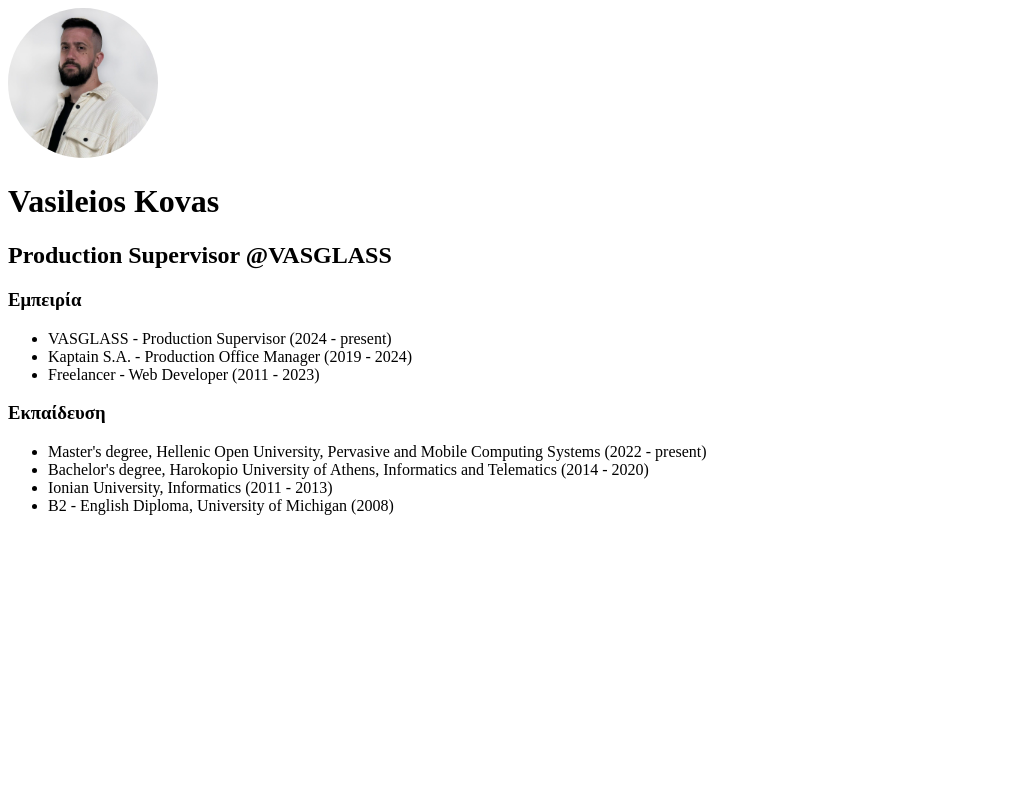
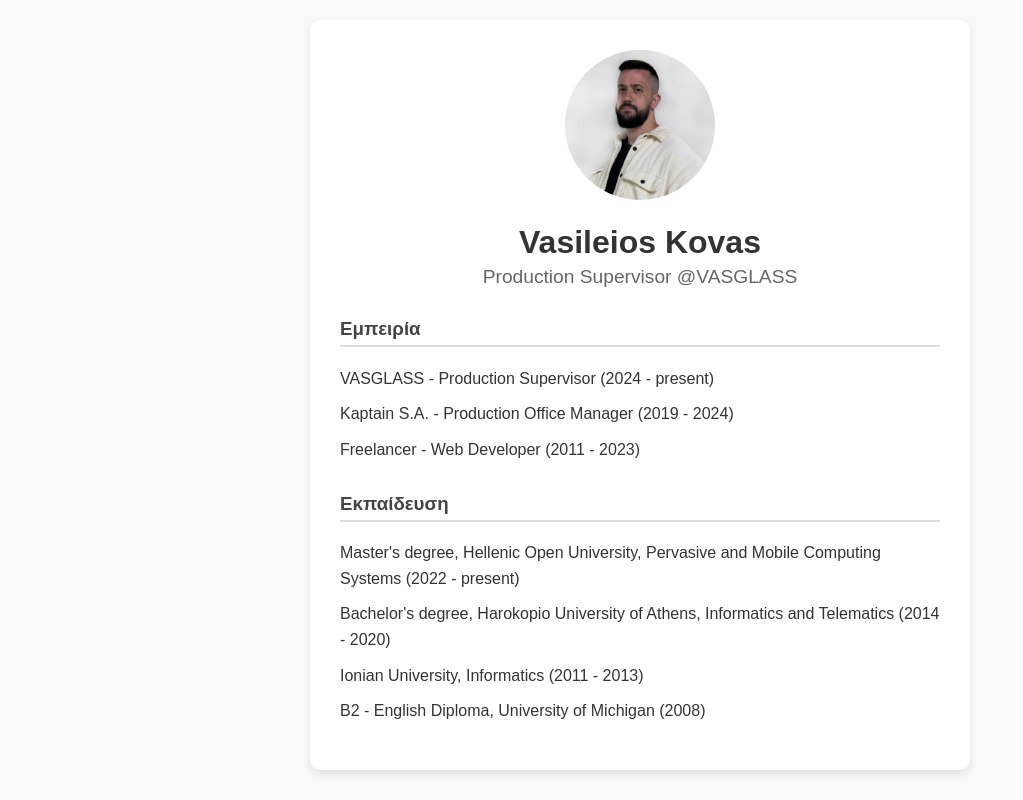
Before and after one commit to Vasilis-Kovas/VasileiosKovas-CV, a plain HTML site: page index.html in a window 1280 px wide. Shown: the whole page, without its empty margins (0-1023 px from the left). Drawn offline with Linux system fonts and the light colour scheme.

Commit message:
Update index.html

```diff
--- a/index.html
+++ b/index.html
@@ -4,11 +4,65 @@
     <meta charset="UTF-8">
     <meta name="viewport" content="width=device-width, initial-scale=1.0">
     <title>Βιογραφικό Vasileios Kovas</title>
+    <style>
+        body {
+            font-family: Arial, sans-serif;
+            background-color: #f9f9f9;
+            color: #333;
+            display: flex;
+            flex-direction: column;
+            align-items: center;
+            margin: 0;
+            padding: 20px;
+        }
+        .container {
+            background-color: #ffffff;
+            border-radius: 10px;
+            box-shadow: 0 4px 8px rgba(0, 0, 0, 0.1);
+            padding: 30px;
+            max-width: 600px;
+            width: 100%;
+            text-align: center;
+        }
+        img {
+            border-radius: 50%;
+            width: 150px;
+            height: 150px;
+            object-fit: cover;
+            margin-bottom: 20px;
+        }
+        h1 {
+            font-size: 2em;
+            margin: 0;
+            color: #333;
+        }
+        h2 {
+            font-size: 1.2em;
+            font-weight: normal;
+            color: #666;
+            margin: 5px 0 20px 0;
+        }
+        h3 {
+            color: #444;
+            border-bottom: 2px solid #ddd;
+            padding-bottom: 5px;
+            margin-top: 30px;
+            text-align: left;
+        }
+        ul {
+            list-style-type: none;
+            padding: 0;
+            text-align: left;
+        }
+        ul li {
+            margin: 10px 0;
+            line-height: 1.6;
+        }
+    </style>
 </head>
 <body>
-    <!-- Προσθήκη της φωτογραφίας -->
-    <img src="vk.jpeg" alt="Profile Photo" width="150" style="border-radius: 50%;">
-
+    <div class="container">
+        <img src="vk.jpeg" alt="Vasileios Kovas Photo">
         <h1>Vasileios Kovas</h1>
         <h2>Production Supervisor @VASGLASS</h2>
 
@@ -26,5 +80,6 @@
             <li>Ionian University, Informatics (2011 - 2013)</li>
             <li>B2 - English Diploma, University of Michigan (2008)</li>
         </ul>
+    </div>
 </body>
 </html>
```
Lines whose indentation alone changed are shown as unchanged.
